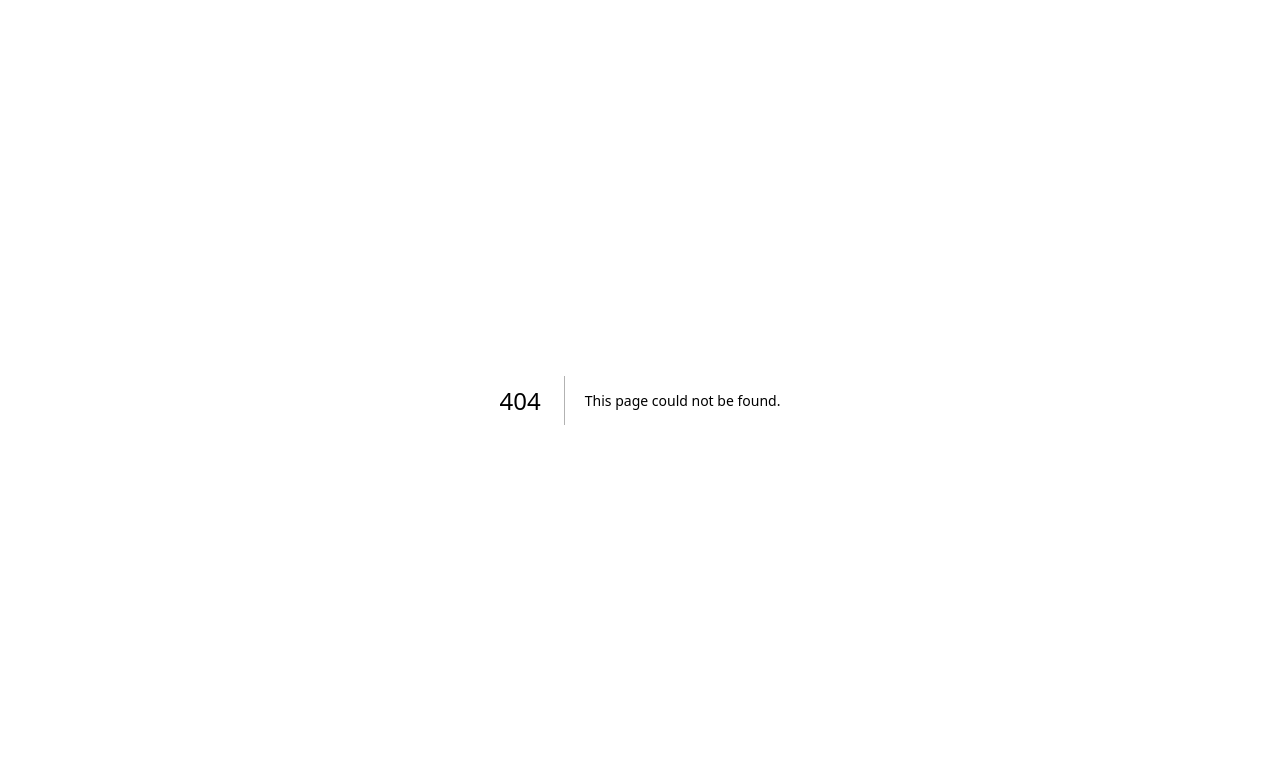
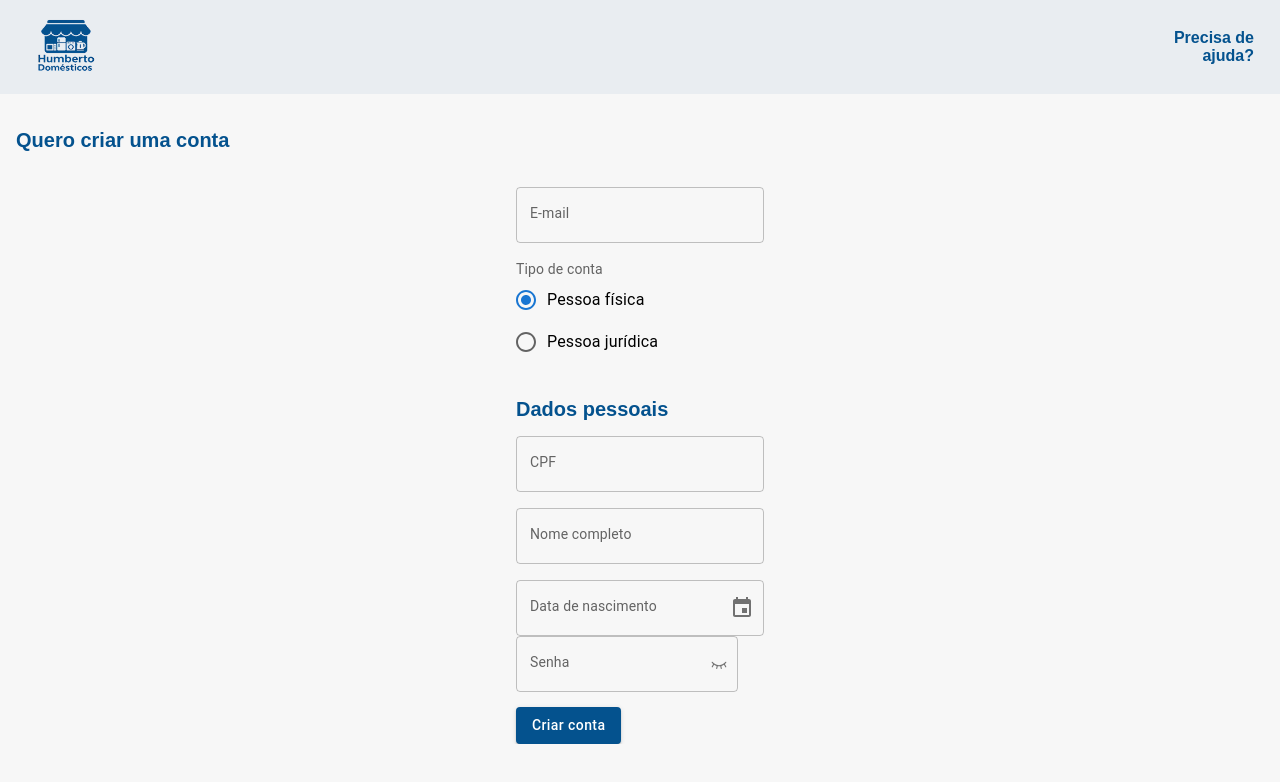
Before and after one commit to HumbertoDomesticos/humbertodomesticos.web, a Next.js app: page /cadastro in a window 1280 px wide. Before the commit this address had no page. Shown: the top 782 px of the page. Built offline with nearby package versions, Linux system fonts and the light colour scheme.

Commit message:
feat: criando tela de cadastro

```diff
--- /dev/null
+++ b/src/app/cadastro/page.tsx
@@ -0,0 +1,202 @@
+'use client';
+
+import {
+  Box,
+  Button,
+  FormControl,
+  FormControlLabel,
+  FormLabel,
+  IconButton,
+  InputAdornment,
+  InputLabel,
+  OutlinedInput,
+  Radio,
+  RadioGroup,
+  TextField
+} from "@mui/material";
+import { HeaderComponentLogin } from "../components/header-component-login";
+import styles from "./styles.module.scss";
+import { Eye, EyeClosed } from "@phosphor-icons/react";
+import { useEffect, useState } from "react";
+import Link from "next/link";
+import { postUsuario, type Usuario } from "@/services/routes/usuarios/page";
+import { DemoContainer } from '@mui/x-date-pickers/internals/demo';
+import { AdapterDayjs } from '@mui/x-date-pickers/AdapterDayjs';
+import { LocalizationProvider } from '@mui/x-date-pickers/LocalizationProvider';
+import { DatePicker } from '@mui/x-date-pickers/DatePicker';
+import type { Dayjs } from "dayjs";
+
+export default function Login() {
+  const [showPassword, setShowPassword] = useState(false);
+  const [accountType, setAccountType] = useState("Pessoa física");
+
+  const handleClickShowPassword = () => setShowPassword((show) => !show);
+
+  const handleMouseDownPassword = (event: React.MouseEvent<HTMLButtonElement>) => {
+    event.preventDefault();
+  };
+
+  const handleMouseUpPassword = (event: React.MouseEvent<HTMLButtonElement>) => {
+    event.preventDefault();
+  };
+
+  const [nascimento, setNascimento] = useState<Dayjs | null>(null);
+
+
+  // const [usuario, setUsuario] = useState<Usuario>();
+
+  // useEffect(() => {
+  //   // biome-ignore lint/suspicious/noExplicitAny: <explanation>
+  //   postUsuario().then((resp: any) => {
+  //     setUsuario(resp);
+  //   }).catch((err) => {
+  //     console.log(err);
+  //   })
+  // }, []);
+
+  const [formData, setFormData] = useState({
+    email: '',
+    senha: '',
+    nome: '',
+    cpf: '',
+    nascimento: '',
+    cnpj: '',
+    razao: '',
+    fantasia: '',
+    inscricao: '',
+    nomeResponsavel: '',
+  });
+
+ const handleSubmit = async () => {
+  const usuarioPayload: Usuario = {
+    id_usuario: 0,
+    nome_usuario: formData.nome,
+    cpf_usuario: formData.cpf,
+    email_usuario: formData.email,
+    senha_usuario: formData.senha,
+    senha_usuario_temp: formData.senha, // <- necessário para o backend
+    data_nasc_usuario: nascimento?.startOf('day').toISOString().split('T')[0] ?? ''
+  };
+
+  try {
+    await postUsuario(usuarioPayload);
+  } catch (err) {
+    console.error('Erro ao criar usuário:', err);
+  }
+};
+
+
+
+  return (
+    <div>
+      <HeaderComponentLogin />
+
+      <div className={`${styles.content} container_info`}>
+        <h1>Quero criar uma conta</h1>
+
+        <div className={styles.center}>
+          <div className={styles.forms}>
+            <Box
+              component="form"
+              sx={{ '& .MuiTextField-root': { mb: 2 } }}
+              noValidate
+              autoComplete="off"
+              className={styles.input}
+            >
+              <TextField
+                id="email"
+                label="E-mail"
+                variant="outlined"
+                value={formData.email}
+                onChange={(e) => setFormData({ ...formData, email: e.target.value })}
+              />
+
+              <FormControl>
+                <FormLabel id="tipo-conta-label">Tipo de conta</FormLabel>
+                <RadioGroup
+                  aria-labelledby="tipo-conta-label"
+                  name="tipo-conta"
+                  value={accountType}
+                  onChange={(e) => setAccountType(e.target.value)}
+                >
+                  <FormControlLabel value="Pessoa física" control={<Radio />} label="Pessoa física" />
+                  <FormControlLabel value="Pessoa jurídica" control={<Radio />} label="Pessoa jurídica" />
+                </RadioGroup>
+              </FormControl>
+
+              {accountType === "Pessoa física" ? (
+                <>
+                  <h1>Dados pessoais</h1>
+                  <TextField id="cpf" label="CPF" variant="outlined" onChange={(e) => setFormData({ ...formData, cpf: e.target.value })} />
+                  <TextField id="nome" label="Nome completo" variant="outlined" onChange={(e) => setFormData({ ...formData, nome: e.target.value })} />
+                  <LocalizationProvider dateAdapter={AdapterDayjs}>
+                    <DatePicker
+                      label="Data de nascimento"
+                      value={nascimento}
+                      onChange={(newValue) => {
+                        setNascimento(newValue);
+                        setFormData({ ...formData, nascimento: newValue ? newValue.toISOString() : '' });
+                      }}
+                      slotProps={{
+                        textField: {
+                          variant: 'outlined',
+                          fullWidth: true,
+                        },
+                      }}
+                    />
+                  </LocalizationProvider>
+
+                  {/* <TextField id="nascimento" label="Data de nascimento" variant="outlined" /> */}
+                </>
+              ) : (
+                <>
+                  <h1>Dados da empresa</h1>
+                  <TextField id="cnpj" label="CNPJ" variant="outlined" onChange={(e) => setFormData({ ...formData, cnpj: e.target.value })} />
+                  <TextField id="razao" label="Razão social" variant="outlined" onChange={(e) => setFormData({ ...formData, razao: e.target.value })} />
+                  <TextField id="fantasia" label="Nome fantasia" variant="outlined" onChange={(e) => setFormData({ ...formData, fantasia: e.target.value })} />
+                  <TextField id="inscricao" label="Inscrição estadual" variant="outlined" onChange={(e) => setFormData({ ...formData, inscricao: e.target.value })} />
+
+                  <h1>Dados pessoais do responsável</h1>
+                  <TextField id="nome-responsavel" label="Nome completo" variant="outlined" onChange={(e) => setFormData({ ...formData, nomeResponsavel: e.target.value })} />
+                </>
+              )}
+
+              <FormControl sx={{ width: '25ch' }} variant="outlined">
+                <InputLabel htmlFor="senha">Senha</InputLabel>
+                <OutlinedInput
+                  id="senha"
+                  type={showPassword ? 'text' : 'password'}
+                  endAdornment={
+                    <InputAdornment position="end">
+                      <IconButton
+                        aria-label={showPassword ? 'Esconder senha' : 'Mostrar senha'}
+                        onClick={handleClickShowPassword}
+                        onMouseDown={handleMouseDownPassword}
+                        onMouseUp={handleMouseUpPassword}
+                        edge="end"
+                      >
+                        {showPassword ? <Eye size={18} /> : <EyeClosed size={18} />}
+                      </IconButton>
+                    </InputAdornment>
+                  }
+                  onChange={(e) => setFormData({ ...formData, senha: e.target.value })}
+                  label="Senha"
+                />
+              </FormControl>
+            </Box>
+
+            {/* <Link href="/"> */}
+            <Button
+              variant="contained"
+              sx={{ backgroundColor: "var(--primary-color)", marginTop: "15px", textTransform: "none" }}
+              onClick={handleSubmit}
+            >
+              Criar conta
+            </Button>
+            {/* </Link> */}
+          </div>
+        </div>
+      </div>
+    </div>
+  );
+}
--- /dev/null
+++ b/src/app/cadastro/styles.module.scss
@@ -0,0 +1,43 @@
+.content {
+    display: flex;
+    flex-direction: column;
+    // align-items: center;
+
+    h1 {
+        font-size: 20px;
+        color: var(--primary-color);
+        margin: 35px 0 15px 0;
+    }
+
+    h2 {
+        margin-bottom: 16px;
+    }
+
+    .center {
+        display: flex;
+        justify-content: space-around;
+        // margin-top: 15px;
+
+        .forms {
+            display: flex;
+            align-items: start;
+            flex-direction: column;
+            margin-top: 20px;
+
+            h2 {
+                font-size: 16px;
+            }
+
+            label {
+                font-size: 14px;
+            }
+
+            .input {
+                display: flex;
+                flex-direction: column;
+            }
+
+        }
+    }
+
+}
```
